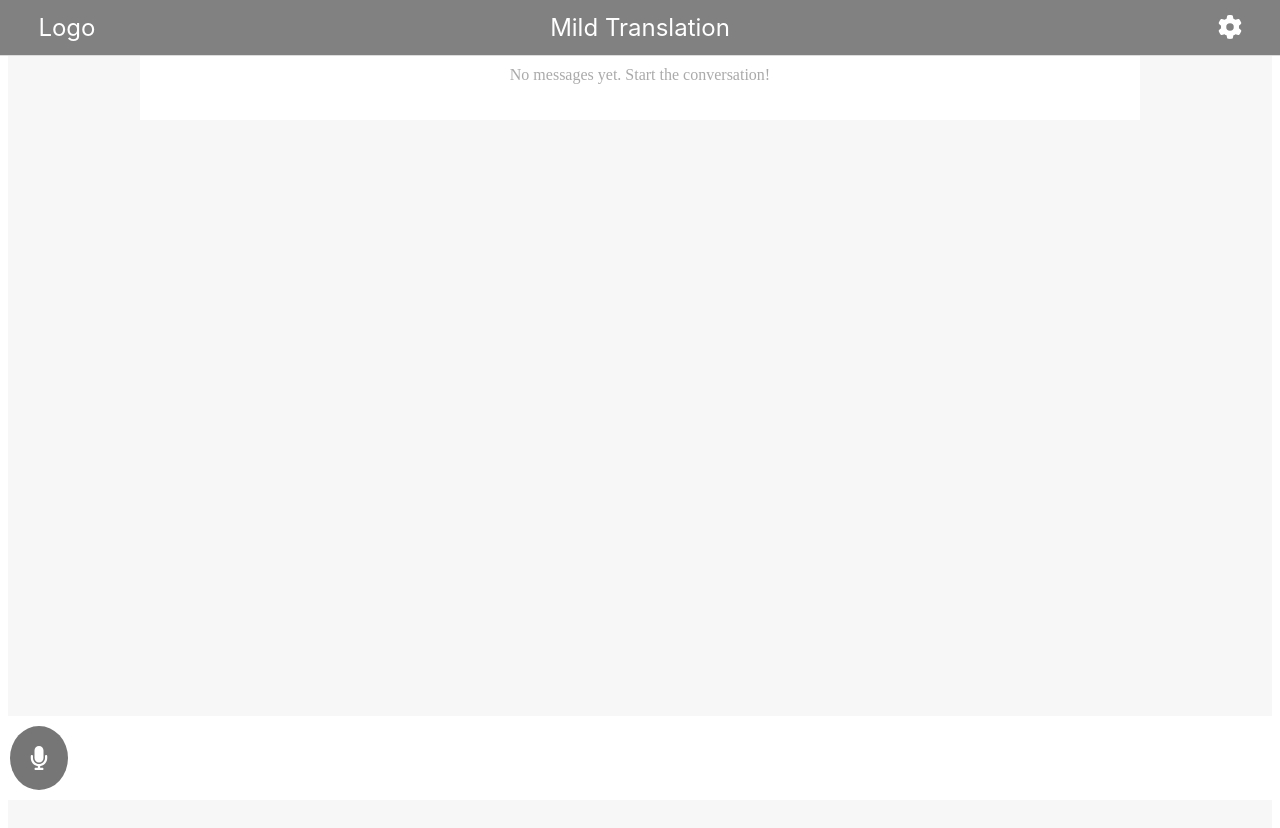
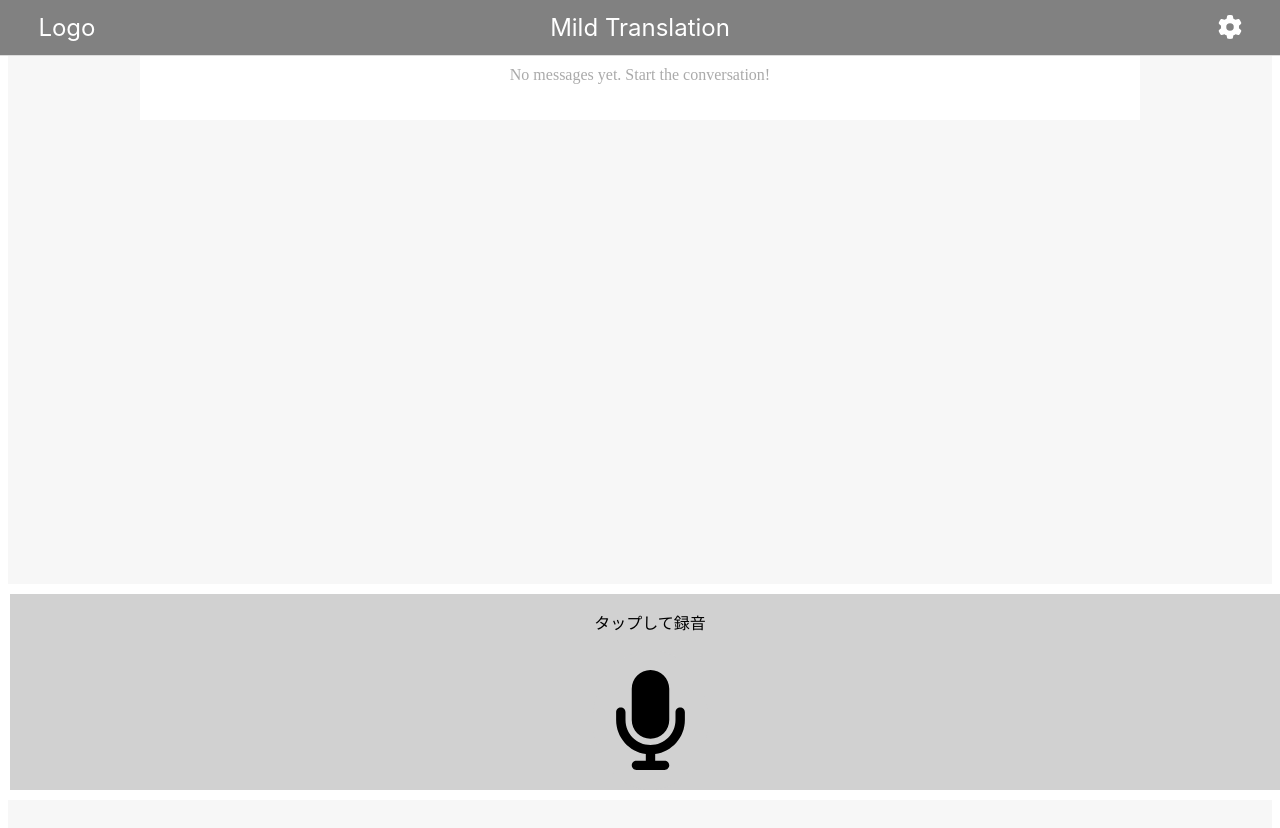
Before and after one commit to YoungmanCH/LiveTrancer, a Next.js app in the folder live-trancer/: page /dashboard in a window 1280 px wide. Both pictures are taken after a click on the button 650 px from the left and 758 px from the top of the page. Shown: the top 828 px of the page. Built offline with nearby package versions, Linux system fonts and the light colour scheme.

Commit message:
Refactor GlobalLayout component and add recording functionality

```diff
--- a/live-trancer/src/pages/dashboard/dashboard.module.css
+++ b/live-trancer/src/pages/dashboard/dashboard.module.css
@@ -77,6 +77,25 @@
   /* box-shadow: 0 -1px 5px rgba(0, 0, 0, 0.1);   */
 }
 
+.recordContainer {
+  padding: 10px;
+  background-color: white;
+  padding-bottom: 10px;
+  position: fixed;
+  bottom: 0;
+  left: 0;
+  width: 100%;
+}
+
+.recordBox {
+  display: flex;
+  align-items: center;
+  justify-content: center;
+  flex-direction: column;
+  background-color: #d1d1d1;
+  height: 100%;
+}
+
 .inputBox {
   position: relative;
   display: flex;
@@ -131,13 +150,29 @@
   font-size: 24px;
 }
 
+.onRecord {
+  padding: 20px;
+  margin: 0 auto;
+  border: none;
+  border-radius: 50%;
+  background-color: #d1d1d1;
+  color: black;
+}
+
+.onRecord > .recordingPhone {
+  font-size: 100px;
+}
 @media (max-width: 768px) {
+  .recordContainer{
+    height: 40%;
+  }
   .recordBox {
     display: flex;
     align-items: center;
     justify-content: center;
     flex-direction: column;
     background-color: #d1d1d1;
+    height: 100%;
   }
 
   .modeSwitch {
--- a/live-trancer/src/pages/dashboard/index.tsx
+++ b/live-trancer/src/pages/dashboard/index.tsx
@@ -49,6 +49,12 @@ export default function Dashboard({
   const modeSwitch = () => {
     setIsMildTranslation(!isMildTranslation);
   };
+  let message;
+  if(isRecording) {
+    message = <p>タップして録音</p>;
+  }else{
+    message = null;
+  }
 
   return (
     <div className={styles.container}>
@@ -66,18 +72,27 @@ export default function Dashboard({
         )}
       </div>
 
-      <div className={styles.inputContainer}>
+      <div className={isRecording ? styles.recordContainer : styles.inputContainer}>
         <div className={isRecording ? styles.recordBox : styles.inputBox}>
-          <button onClick={modeSwitch} className={isRecording ? styles.none : styles.modeSwitch}>
+          <div>
+            {message}
+          </div>
+          <button
+            onClick={modeSwitch}
+            className={isRecording ? styles.none : styles.modeSwitch}
+          >
             <FontAwesomeIcon
               icon={faRefresh}
               className={styles.modeSwitchIcon}
             />
           </button>
-          <button onClick={handleRecording} className={styles.recordButton}>
+          <button
+            onClick={handleRecording}
+            className={isRecording ? styles.onRecord : styles.recordButton}
+          >
             <FontAwesomeIcon
               icon={faMicrophone}
-              className={styles.microphone}
+              className={isRecording ? styles.recordingPhone : styles.microphone}
             /> {/* アイコン切り替え */}
           </button>
         </div>
```
